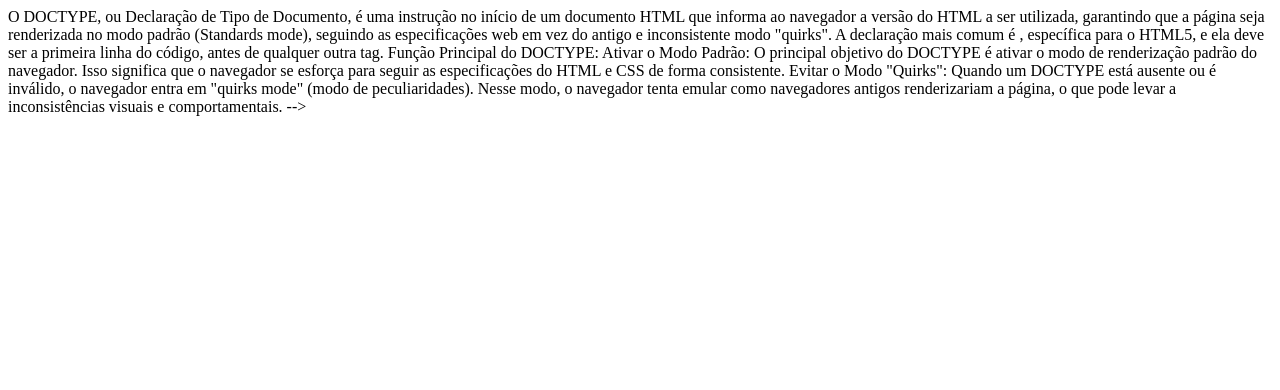
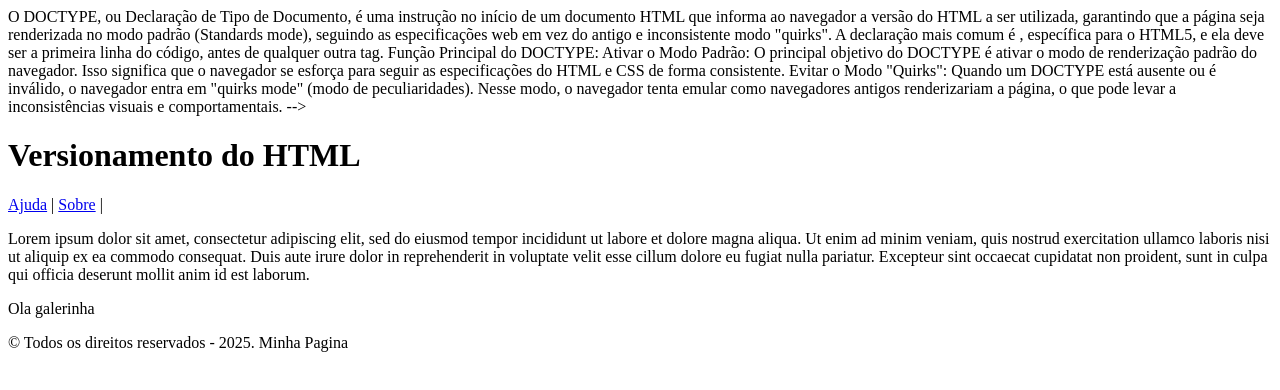
Before and after one commit to lucasgkosio/front-1TDSPB-aula-1sem, a plain HTML site: page index.html in a window 1280 px wide. Drawn offline with Linux system fonts and the light colour scheme.

Commit message:
Pagina basica estruturada;

```diff
--- a/index.html
+++ b/index.html
@@ -12,3 +12,34 @@ O principal objetivo do DOCTYPE é ativar o modo de renderização padrão do na
 Evitar o Modo "Quirks":
 Quando um DOCTYPE está ausente ou é inválido, o navegador entra em "quirks mode" (modo de peculiaridades). Nesse modo, o navegador tenta emular como navegadores antigos renderizariam a página, o que pode levar a inconsistências visuais e comportamentais.
 -->
+</-- HTML quer dizer Hyper Text Markup Language -->
+<html lang ="pt-BR">
+	<head>
+		<meta charset="UTF-8">
+		<title>Exemplo Git</title>
+	</head>
+	<body>
+		<header>
+			<h1> Versionamento do HTML</h1>
+			<nav>
+				<a href="#">Ajuda</a> |
+				<a href="#">Sobre</a> |
+			</nav>
+		</header>
+		<main>
+			<section>
+				<aside>
+					<p>Lorem ipsum dolor sit amet, consectetur adipiscing elit, sed do eiusmod tempor incididunt ut labore et dolore magna aliqua. Ut enim ad minim veniam, quis nostrud exercitation ullamco laboris nisi ut aliquip ex ea commodo consequat. Duis aute irure dolor in reprehenderit in voluptate velit esse cillum dolore eu fugiat nulla pariatur. Excepteur sint occaecat cupidatat non proident, sunt in culpa qui officia deserunt mollit anim id est laborum.</p>
+				</aside>
+			</section>
+			<selection>
+				<aside>
+					<p>Ola galerinha</p>
+				</aside>
+			</section>
+		</main>
+		<footer>
+			<p>&copy; Todos os direitos reservados - 2025. Minha Pagina</p>
+		</footer>
+	</body>
+</html>
```
